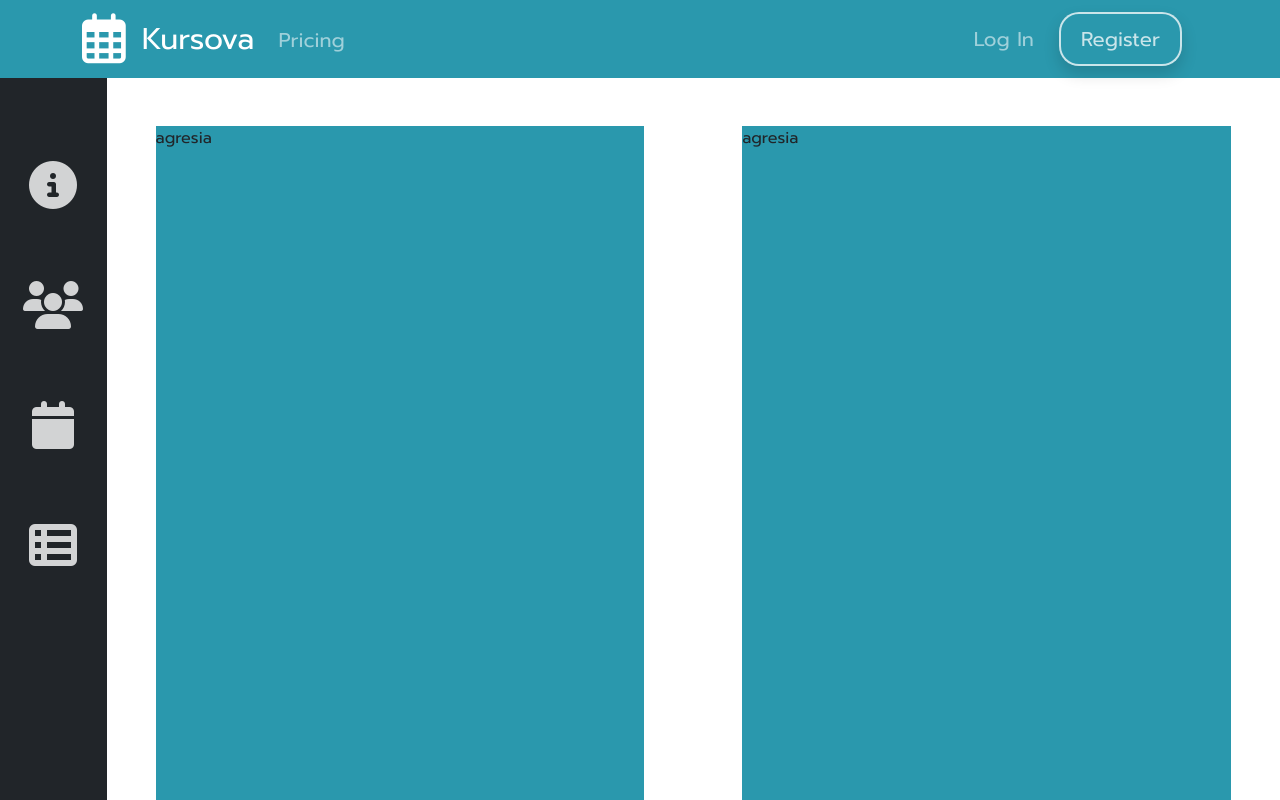
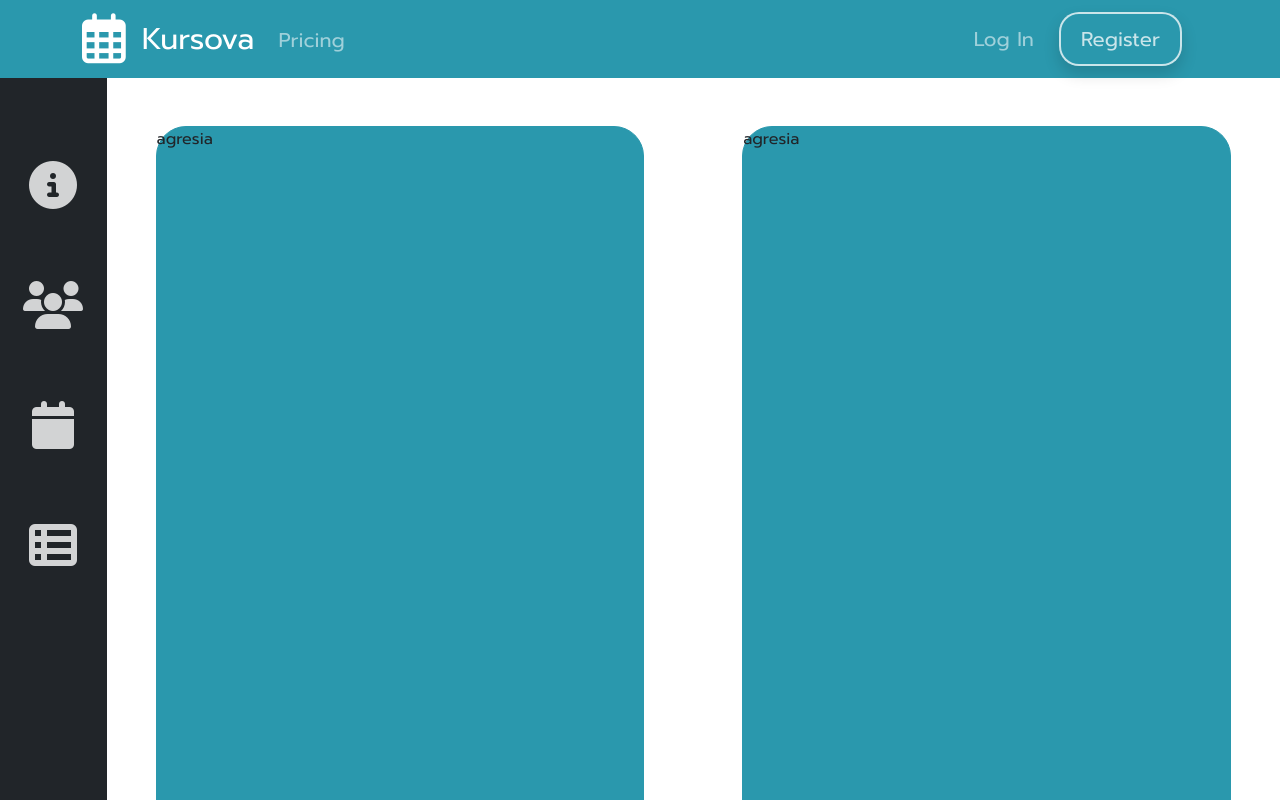
Before and after one commit to Pixel147/kursach, an Angular app in the folder angular/: page /ownerInfo in a window 1280 px wide. Shown: the top 800 px of the page. Built offline with nearby package versions, Linux system fonts and the light colour scheme.

Commit message:
fixed menu

```diff
--- a/angular/src/app/owner-info-panel/owner-info-panel.component.css
+++ b/angular/src/app/owner-info-panel/owner-info-panel.component.css
@@ -49,8 +49,11 @@ body
 
 .block
 {
-    height: 900px;
-    background-color: #2A98AD;
+  height: 900px;
+  background-color: #2A98AD;
+  border: solid 1px #2A98AD;
+  border-radius: 30px;
+  ;
 }
 
 
```
